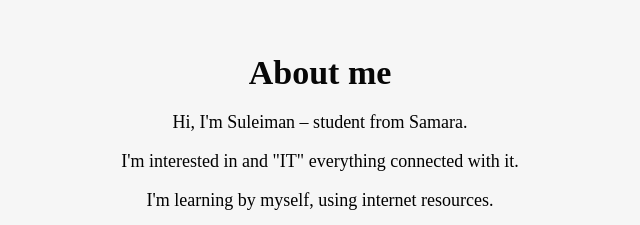
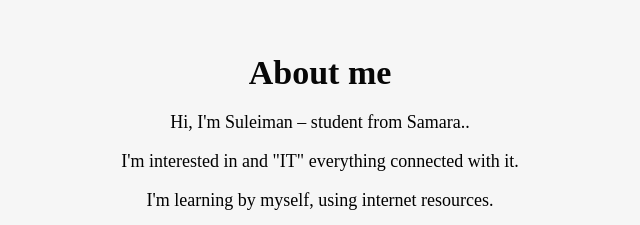
Before and after one commit to BenAr99/landing, a plain HTML site: page index.html in a window 1280 px wide. Shown: the part 1074-1299 px from the top of the page, 320-960 px from the left. Drawn offline with Linux system fonts and the light colour scheme.

Commit message:
Проверка

```diff
--- a/index.html
+++ b/index.html
@@ -30,7 +30,6 @@
             <span class="translite">
                 RU|ENG
             </span>
-
     </div>
 
     <div>
@@ -41,7 +40,7 @@
             <h1>About me</h1>
         <div class="about-me-text">
             <span class="about-me-text-item">
-                Hi, I'm Suleiman –  student from Samara.
+                Hi, I'm Suleiman –  student from Samara..
             </span>
 
             <span class="about-me-text-item">
```
